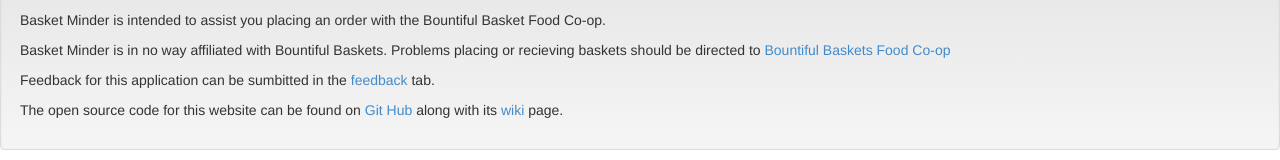
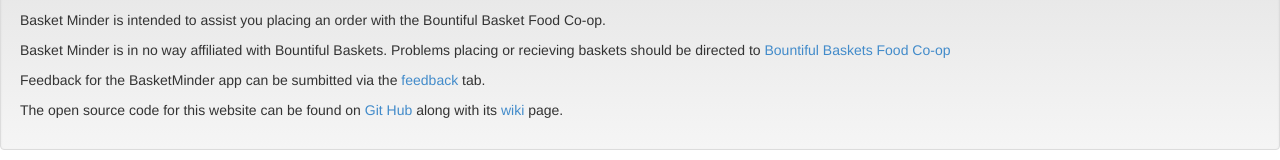
Before and after one commit to dthorne/BasketMinderWeb, a website: page app/index.html at #/about in a window 1280 px wide. Shown: the part 526-686 px from the top of the page. Drawn offline with nearby package versions, Linux system fonts and the light colour scheme; files that its build step writes are made by us from their sources.

Commit message:
rephrased some info on the about page

```diff
--- a/app/templates/about.html
+++ b/app/templates/about.html
@@ -2,6 +2,6 @@
 <div class="well">
 <p>Basket Minder is intended to assist you placing an order with the Bountiful Basket Food Co-op.</p>
 <p>Basket Minder is in no way affiliated with Bountiful Baskets. Problems placing or recieving baskets should be directed to <a  href="https://www.bountifulbaskets.org">Bountiful Baskets Food Co-op</a></p>
-<p>Feedback for this application can be sumbitted in the <a href="#/feedback">feedback</a> tab.</p>
+<p>Feedback for the BasketMinder app can be sumbitted via the <a href="#/feedback">feedback</a> tab.</p>
 <p>The open source code for this website can be found on <a href="https://github.com/dthorne/BasketMinderWeb">Git Hub</a> along with its <a href="https://github.com/dthorne/BasketMinderWeb/wiki">wiki</a> page.
 </div>
```
